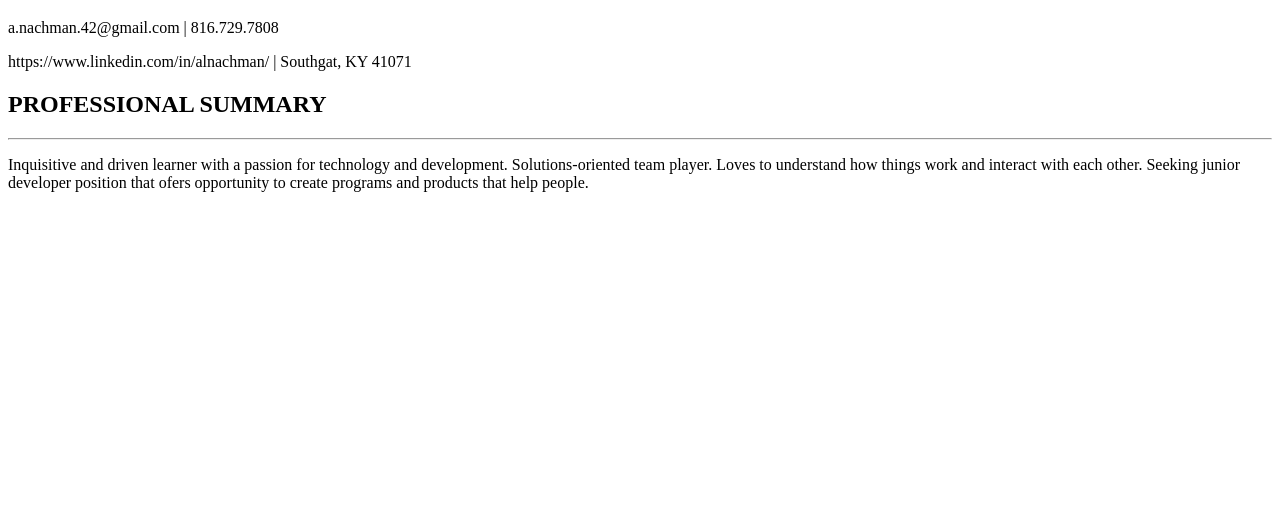
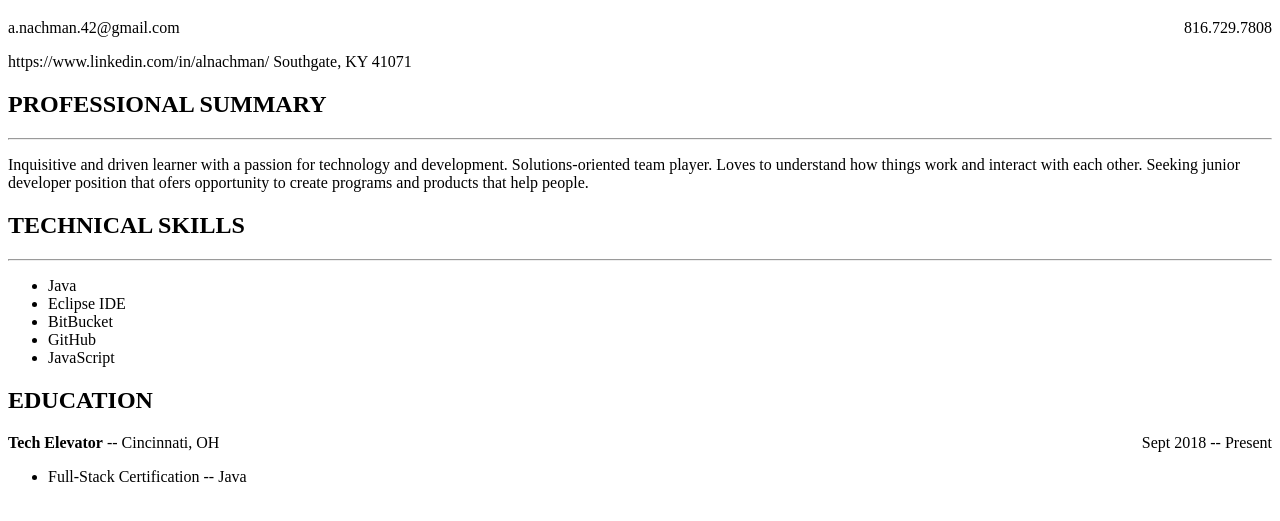
Before and after one commit to ANachman42/ResumePage, a plain HTML site: page index.html in a window 1280 px wide. Shown: the part 47-568 px from the top of the page. Drawn offline with Linux system fonts and the light colour scheme.

Commit message:
Update index.html
Updated with partial education and some attempts at formatting.

```diff
--- a/index.html
+++ b/index.html
@@ -1,10 +1,35 @@
 <h1><center><b>Michael "Al" Nachman</b></center></h1>
 
-<p>a.nachman.42@gmail.com | 816.729.7808</p>
-<p>https://www.linkedin.com/in/alnachman/ | Southgat, KY 41071</p>
+<p style="text-align:left;">
+  a.nachman.42@gmail.com
+  <span style="float:right;">816.729.7808</span>
+</p>
+<p style="text-align:left;">
+  https://www.linkedin.com/in/alnachman/
+  <span="float:right;">Southgate, KY 41071</span>
+</p>
 
 <h2><b>PROFESSIONAL SUMMARY</b></h2>
 <hr />
 <p>Inquisitive and driven learner with a passion for technology and development. Solutions-oriented team player.
   Loves to understand how things work and interact with each other. Seeking junior developer position that ofers
 opportunity to create programs and products that help people.</p>
+
+<h2><b>TECHNICAL SKILLS</b></h2>
+<hr />
+<ul>
+  <li>Java</li>
+  <li>Eclipse IDE</li>
+  <li>BitBucket</li>
+  <li>GitHub</li>
+  <li>JavaScript</li>
+</ul>
+
+<h2><b>EDUCATION</b></h2>
+<p style="text-align:left;">
+  <b>Tech Elevator</b> -- Cincinnati, OH
+  <span style="float:right;">Sept 2018 -- Present</span>
+</p>
+<ul>
+  <li>Full-Stack Certification -- Java</li>
+</ul>
```
